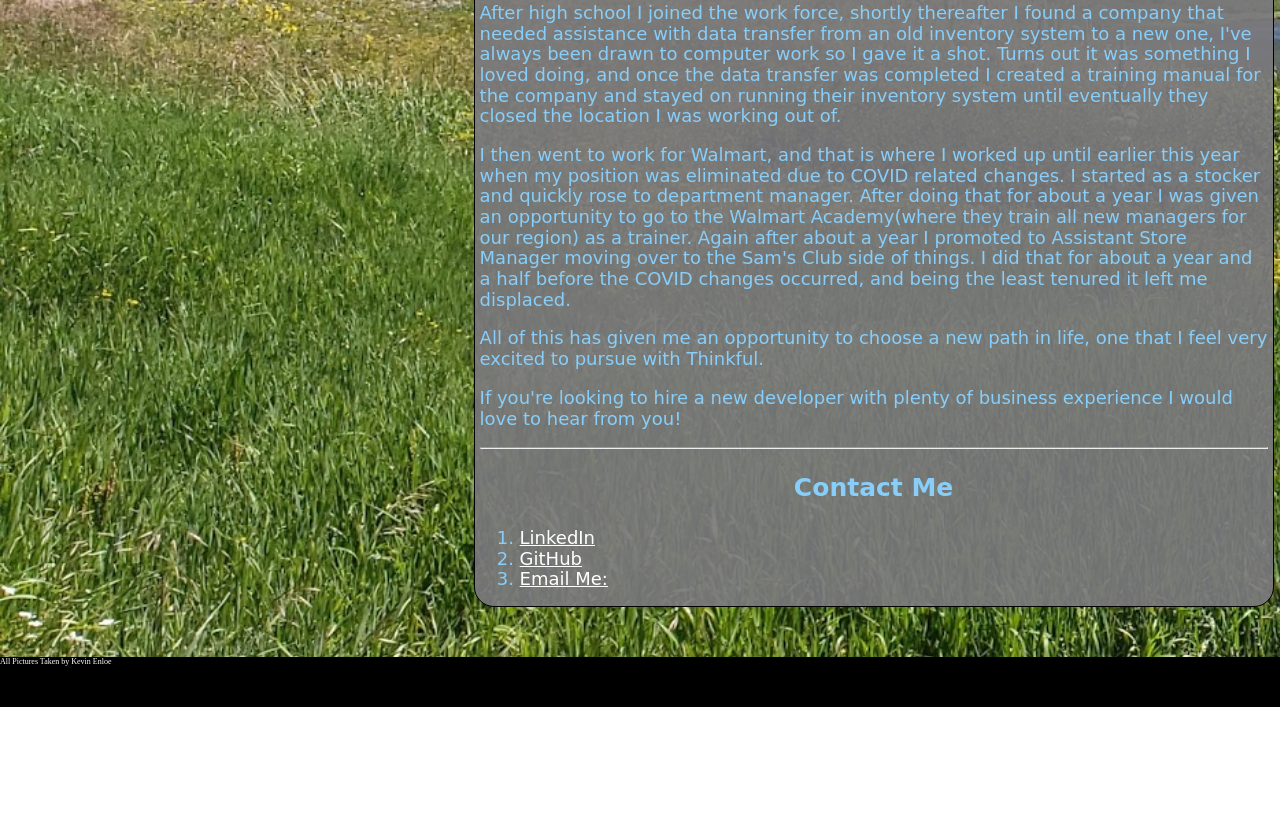
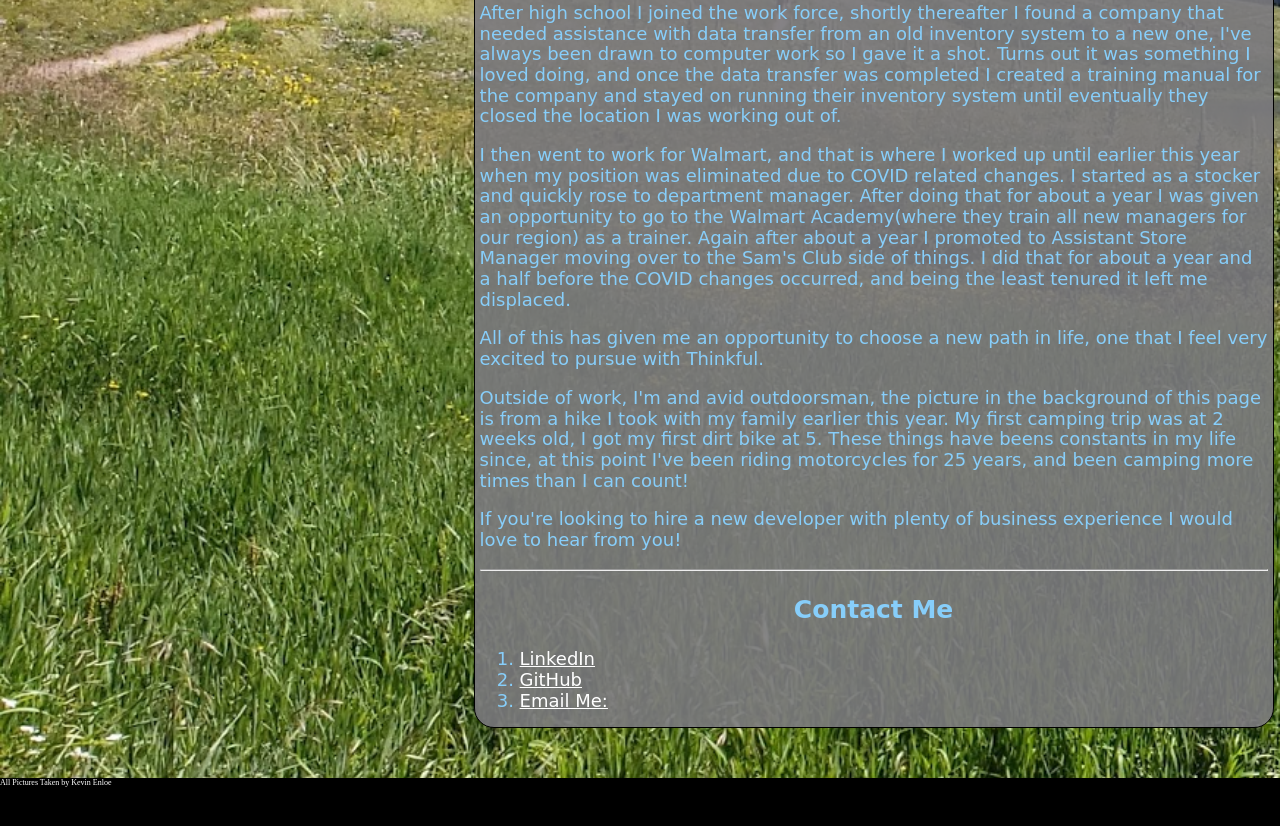
Before and after one commit to enloe92/Portfolio, a plain HTML site: page index.html in a window 1280 px wide. Shown: the part 992-1818 px from the top of the page. Before the commit the page ends 1699 px from the top, so only its background shows below. Drawn offline with nearby package versions, Linux system fonts and the light colour scheme; a script that the page names is missing.

Commit message:
Update index.html

```diff
--- a/index.html
+++ b/index.html
@@ -39,6 +39,7 @@
             <p>After high school I joined the work force, shortly thereafter I found a company that needed assistance with data transfer from an old inventory system to a new one, I've always been drawn to computer work so I gave it a shot. Turns out it was something I loved doing, and once the data transfer was completed I created a training manual for the company and stayed on running their inventory system until eventually they closed the location I was working out of.</p> <!-- paragraph -->
             <p>I then went to work for Walmart, and that is where I worked up until earlier this year when my position was eliminated due to COVID related changes. I started as a stocker and quickly rose to department manager. After doing that for about a year I was given an opportunity to go to the Walmart Academy(where they train all new managers for our region) as a trainer. Again after about a year I promoted to Assistant Store Manager moving over to the Sam's Club side of things. I did that for about a year and a half before the COVID changes occurred, and being the least tenured it left me displaced.</p> <!-- paragraph -->
             <p>All of this has given me an opportunity to choose a new path in life, one that I feel very excited to pursue with Thinkful.</p> <!-- paragraph -->
+            <p>Outside of work, I'm and avid outdoorsman, the picture in the background of this page is from a hike I took with my family earlier this year. My first camping trip was at 2 weeks old, I got my first dirt bike at 5. These things have beens constants in my life since, at this point I've been riding motorcycles for 25 years, and been camping more times than I can count!</p>
             <p>If you're looking to hire a new developer with plenty of business experience I would love to hear from you!</p> <!-- paragraph -->
             <hr> <!-- another divider -->
             <h3>Contact Me</h3> <!-- contact me section -->
```
